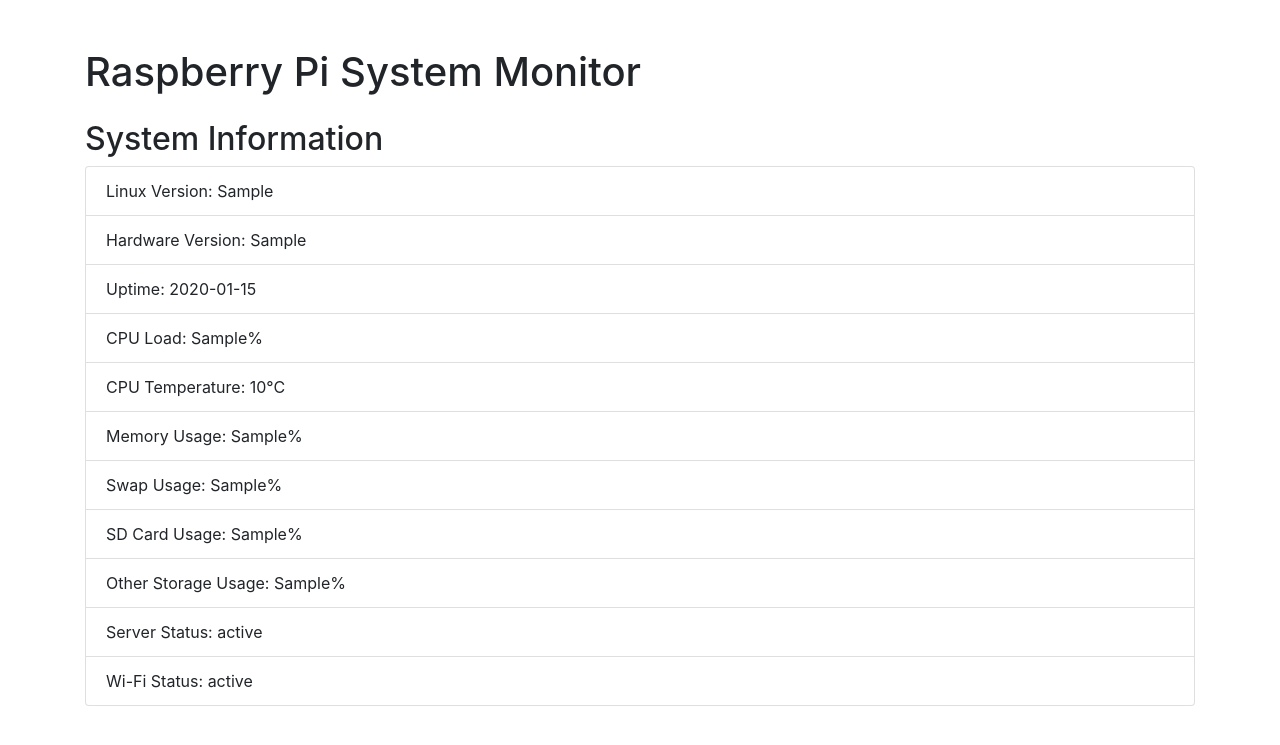
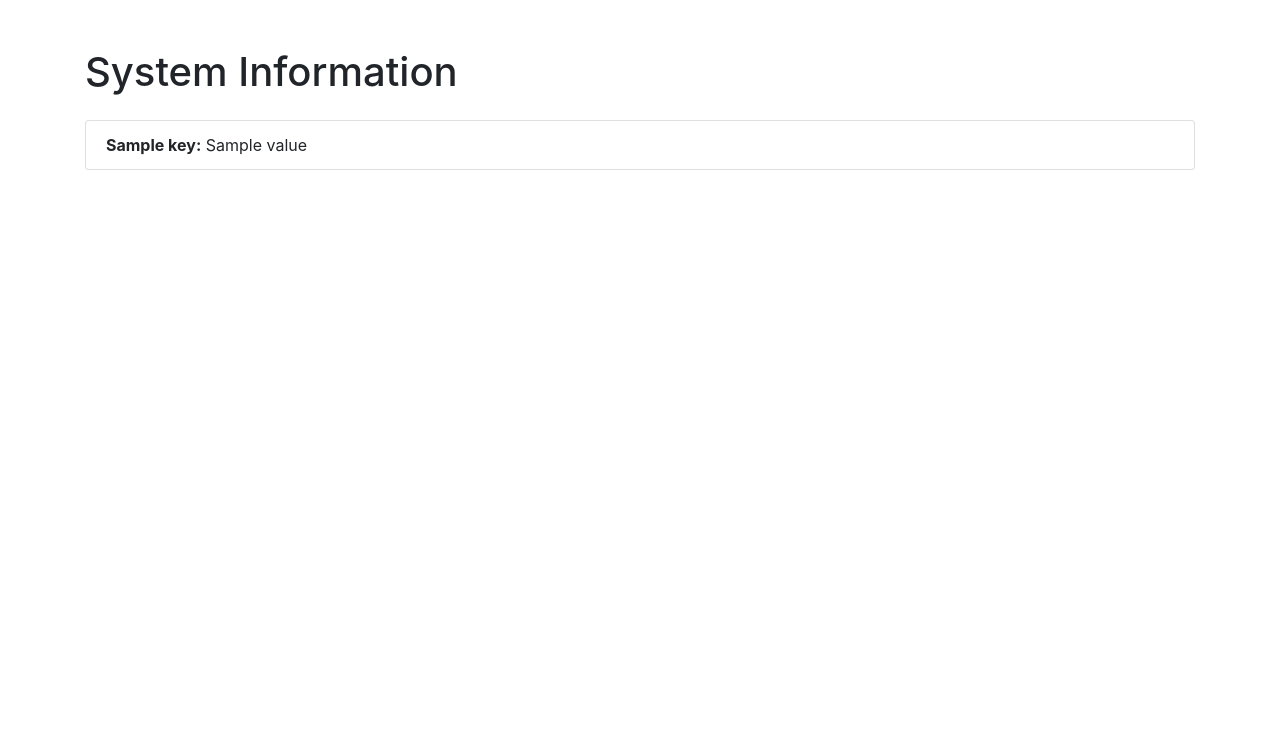
Before and after one commit to balintkeri/ronitor, a Flask app: template templates/index.html in a window 1280 px wide. Shown: the top 745 px of the page. Run offline with Flask 3, Linux system fonts and the light colour scheme; the template is opened without the code that fills it: most values are stand-ins (such as "Sample title", 1, 10 or a date in 2020); some libraries are stand-ins or nearby versions.

Commit message:
index updated

```diff
--- a/templates/index.html
+++ b/templates/index.html
@@ -3,26 +3,17 @@
 <head>
     <meta charset="UTF-8">
     <meta name="viewport" content="width=device-width, initial-scale=1.0">
-    <title>Raspberry Pi Monitor</title>
+    <title>System Monitor</title>
     <link rel="stylesheet" href="https://stackpath.bootstrapcdn.com/bootstrap/4.5.2/css/bootstrap.min.css">
 </head>
 <body>
     <div class="container">
-        <h1 class="mt-5">Raspberry Pi System Monitor</h1>
+        <h1 class="mt-5">System Information</h1>
         <div class="mt-4">
-            <h2>System Information</h2>
             <ul class="list-group">
-                <li class="list-group-item">Linux Version: {{ linux_version }}</li>
-                <li class="list-group-item">Hardware Version: {{ hardware_version }}</li>
-                <li class="list-group-item">Uptime: {{ uptime }}</li>
-                <li class="list-group-item">CPU Load: {{ cpu_load }}%</li>
-                <li class="list-group-item">CPU Temperature: {{ cpu_temp }}°C</li>
-                <li class="list-group-item">Memory Usage: {{ memory_usage }}%</li>
-                <li class="list-group-item">Swap Usage: {{ swap_usage }}%</li>
-                <li class="list-group-item">SD Card Usage: {{ sd_usage }}%</li>
-                <li class="list-group-item">Other Storage Usage: {{ other_storage_usage }}%</li>
-                <li class="list-group-item">Server Status: {{ server_status }}</li>
-                <li class="list-group-item">Wi-Fi Status: {{ wifi_status }}</li>
+                {% for key, value in system_info.items() %}
+                    <li class="list-group-item"><strong>{{ key }}:</strong> {{ value }}</li>
+                {% endfor %}
             </ul>
         </div>
     </div>
```
